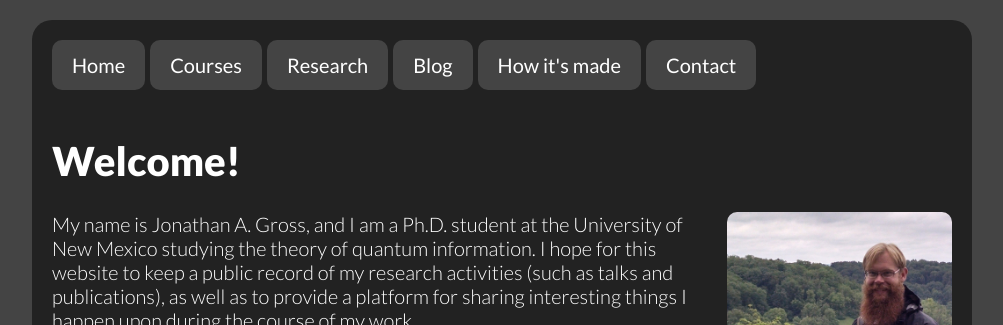
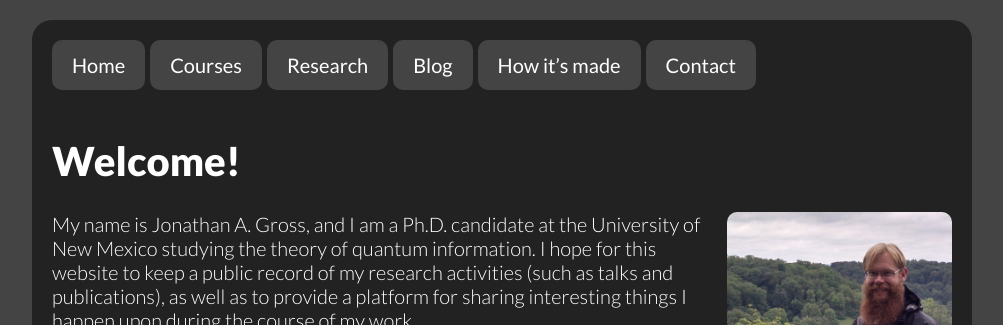
Before and after one commit to jarthurgross/website, a Jekyll site: the page built from index.md, in a window 1280 px wide. Shown: the top 325 px of the page, without its empty margins (138-1141 px from the left). Built offline with Jekyll 4.4.1, drawn with Linux system fonts in a browser that asks for light colours; Markdown is read by kramdown in place of the engine named in the settings; some of the changed text lies outside the part shown.

Commit message:
Fixed wording and used curved apostraphe

```diff
--- a/_layouts/default.html
+++ b/_layouts/default.html
@@ -44,7 +44,7 @@
         <a href="{{ relative }}courses">Courses</a>
         <a href="{{ relative }}research">Research</a>
         <a href="{{ relative }}blog">Blog</a>
-        <a href="{{ relative }}construction">How it's made</a>
+        <a href="{{ relative }}construction">How it&rsquo;s made</a>
         <a href="{{ relative }}contact">Contact</a>
       </div>
       <div id="content">
--- a/index.md
+++ b/index.md
@@ -12,11 +12,11 @@ Welcome!
 <img id='portrait' src='{{ relative }}images/jonathan-a-gross.jpg'
   alt='Portrait of Jonathan A. Gross' />
 
-My name is Jonathan A. Gross, and I am a Ph.D. student at the University of New
-Mexico studying the theory of quantum information. I hope for this website to
-keep a public record of my research activities (such as talks and publications),
-as well as to provide a platform for sharing interesting things I happen upon
-during the course of my work.
+My name is Jonathan A. Gross, and I am a Ph.D. candidate at the University of
+New Mexico studying the theory of quantum information. I hope for this website
+to keep a public record of my research activities (such as talks and
+publications), as well as to provide a platform for sharing interesting things I
+happen upon during the course of my work.
 
 I have a bachelor's degree in computer engineering from the University of
 Arizona, so much of what I find interesting outside my immediate research field
```
